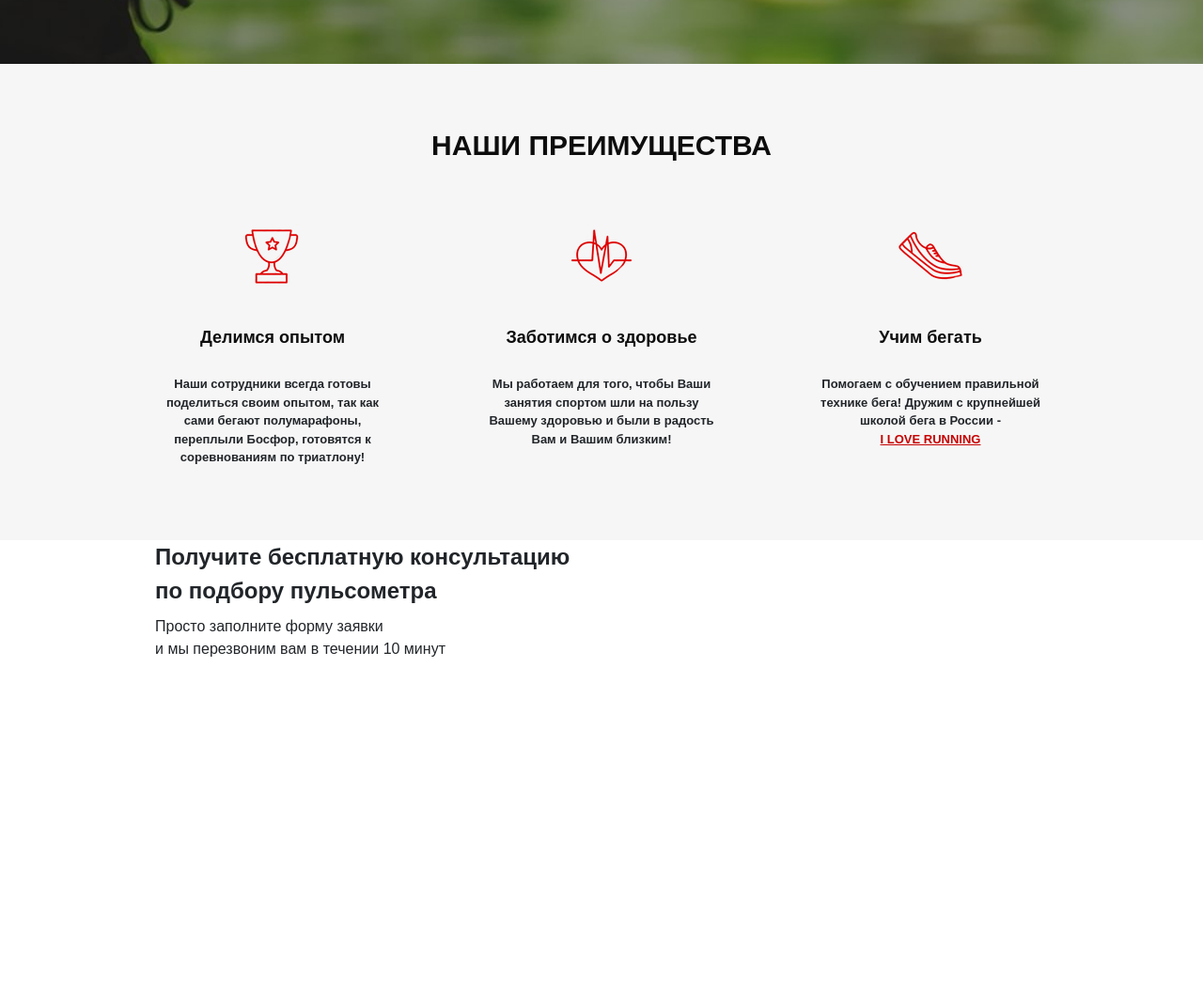
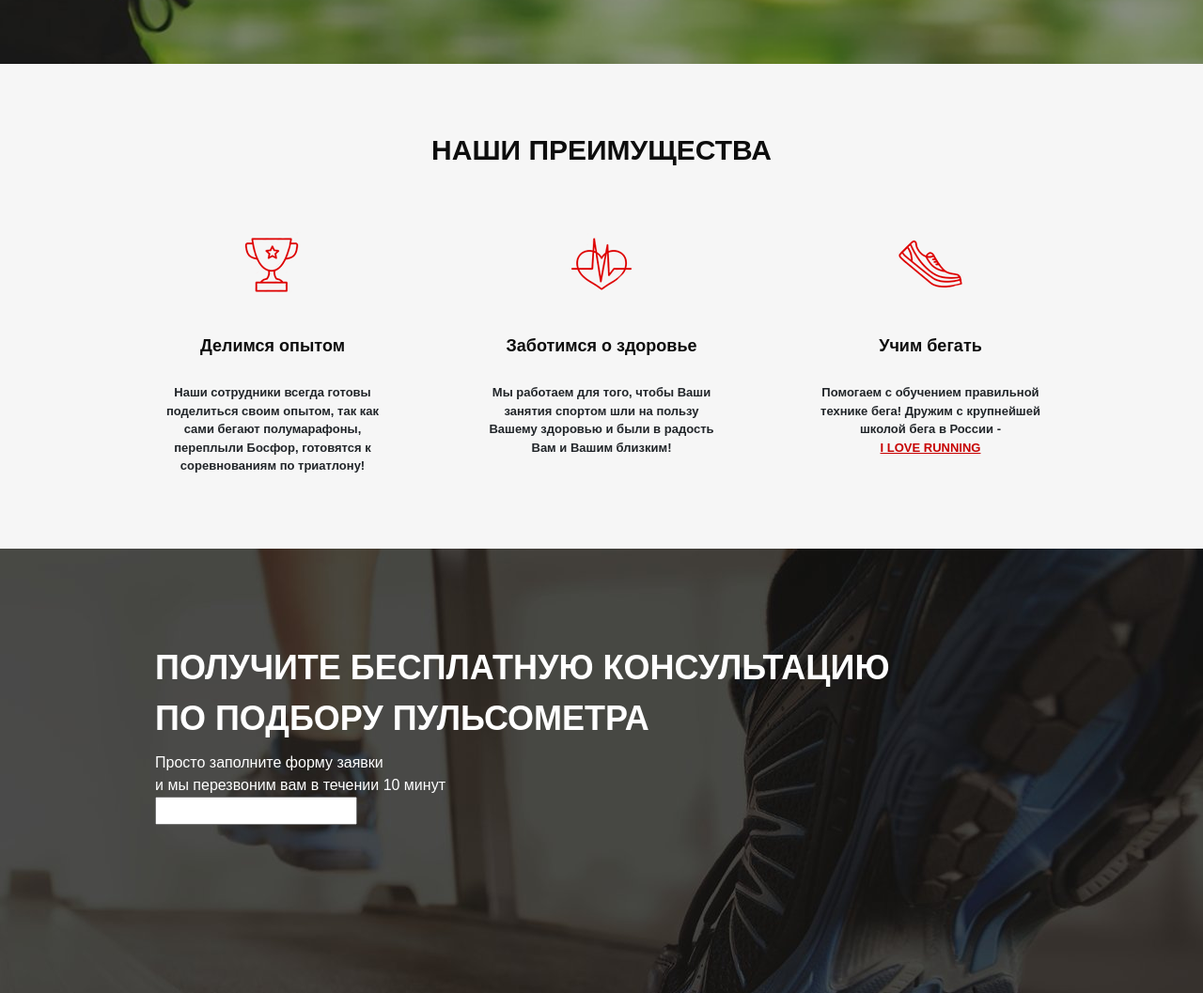
Before and after one commit to lykkell/PM, a website: page src/index.html in a window 1280 px wide. Shown: the part 677-1734 px from the top of the page at 94% size. Before the commit the page ends 1380 px from the top, so only its background shows below. Drawn offline with Linux system fonts and the light colour scheme; a web font is replaced by a local one.

Commit message:
add titles.scss

```diff
--- a/src/index.html
+++ b/src/index.html
@@ -64,9 +64,9 @@
 </div>
 <div class="advantages">
     <div class="container">
-        <h1 class="advantages__header">
+        <h2 class="title">
             НАШИ ПРЕИМУЩЕСТВА
-        </h1>
+        </h2>
         <div class="advantages__icons">
             <div class="advantages__icon">
                 <img src="icons/cup.png" alt="cup">
@@ -105,13 +105,16 @@
 </div>
 <div class="customer">
     <div class="container">
-        <h2 class="title">
+        <h2 class="title title_left">
             Получите бесплатную консультацию<br>по подбору пульсометра
         </h2>
-        <div class="customer__input">
+        <div class="customer__descr">
             Просто заполните форму заявки<br>и мы перезвоним вам в течении 10 минут
+        </div>
+        <form action="#">
+            <input type="text">
+        </form>
 
-        </div>
     </div>
 </div>
 </body>
--- a/src/sass/base/_media.scss
+++ b/src/sass/base/_media.scss
@@ -16,7 +16,7 @@
 			margin-top: 55px;
 		}
 		&__header {
-		font-size: 35px;
+			font-size: 35px;
 		}
 		&__subheader {
 			font-size: 20px;
@@ -187,9 +187,6 @@
 		pointer-events: none;
 	}
 	.advantages {
-		&__header {
-			margin-bottom: 0;
-		}
 		&__icons {
 			flex-direction: column;
 			justify-content: center;
--- a/src/sass/blocks/_advantages.scss
+++ b/src/sass/blocks/_advantages.scss
@@ -2,13 +2,7 @@
     min-height: 470px;
     background-color:#f6f6f6;
     padding: 69px 0 78px 0;
-    &__header {
-        font-size: 30px;
-        line-height: 1.2;
-        font-weight: 700;
-        color: #0d0d0d;
-        text-align: center;
-    }
+
     &__icons {
         display: flex;
         flex-direction: row;
--- /dev/null
+++ b/src/sass/blocks/_customer.scss
@@ -0,0 +1,7 @@
+.customer {
+    min-height: 680px;
+    padding: 100px 0 92px 0;
+    margin: 0 auto;
+    background: url(../../img/bg2.jpg) center (center/cover) no-repeat;
+    color:#ffff;
+}
--- /dev/null
+++ b/src/sass/blocks/_titles.scss
@@ -0,0 +1,12 @@
+.title {
+    font-size: 30px;
+    font-weight: 700;
+    color: #0d0d0d;
+    text-align: center;
+    text-transform: uppercase;
+    &_left {
+        text-align: left;
+        font-size: 36px;
+        color: #ffffff;
+    }
+}
--- a/src/sass/style.scss
+++ b/src/sass/style.scss
@@ -1,14 +1,16 @@
 *{font-family: 'Museo Sans', sans-serif}
+
+.container {
+    max-width: 950px;
+    margin: 0 auto;
+}
 
 @import "base/mixins";
 @import "base/variables";
 @import "blocks/promo";
 @import "blocks/header";
 @import "blocks/buttons";
+@import "blocks/titles";
 @import "blocks/advantages";
 @import "base/media";
-
-.container {
-    max-width: 950px;
-    margin: 0 auto;
-}
+@import "blocks/customer"
```
Also changed, not shown: src/css/style.min.css.
